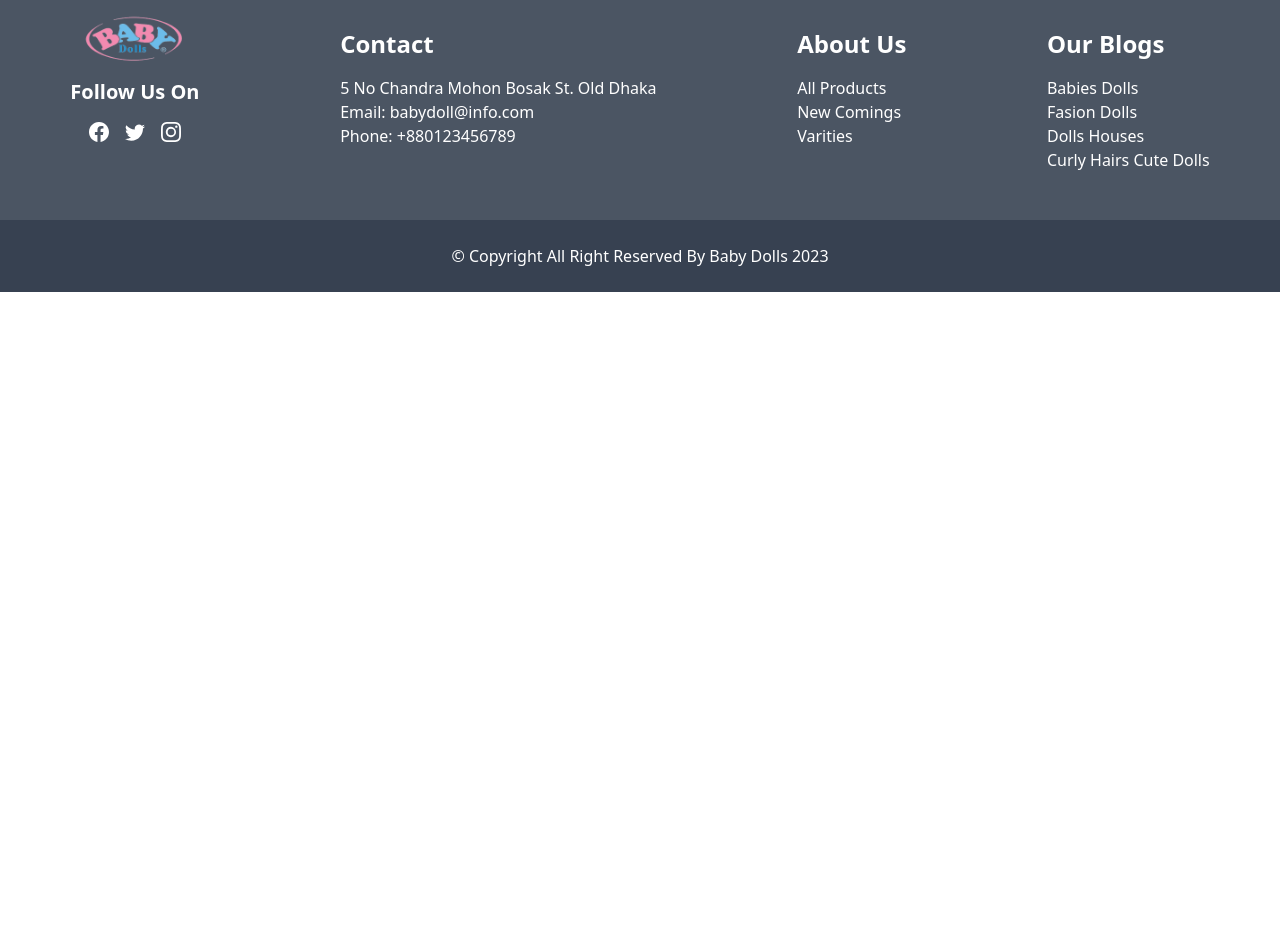
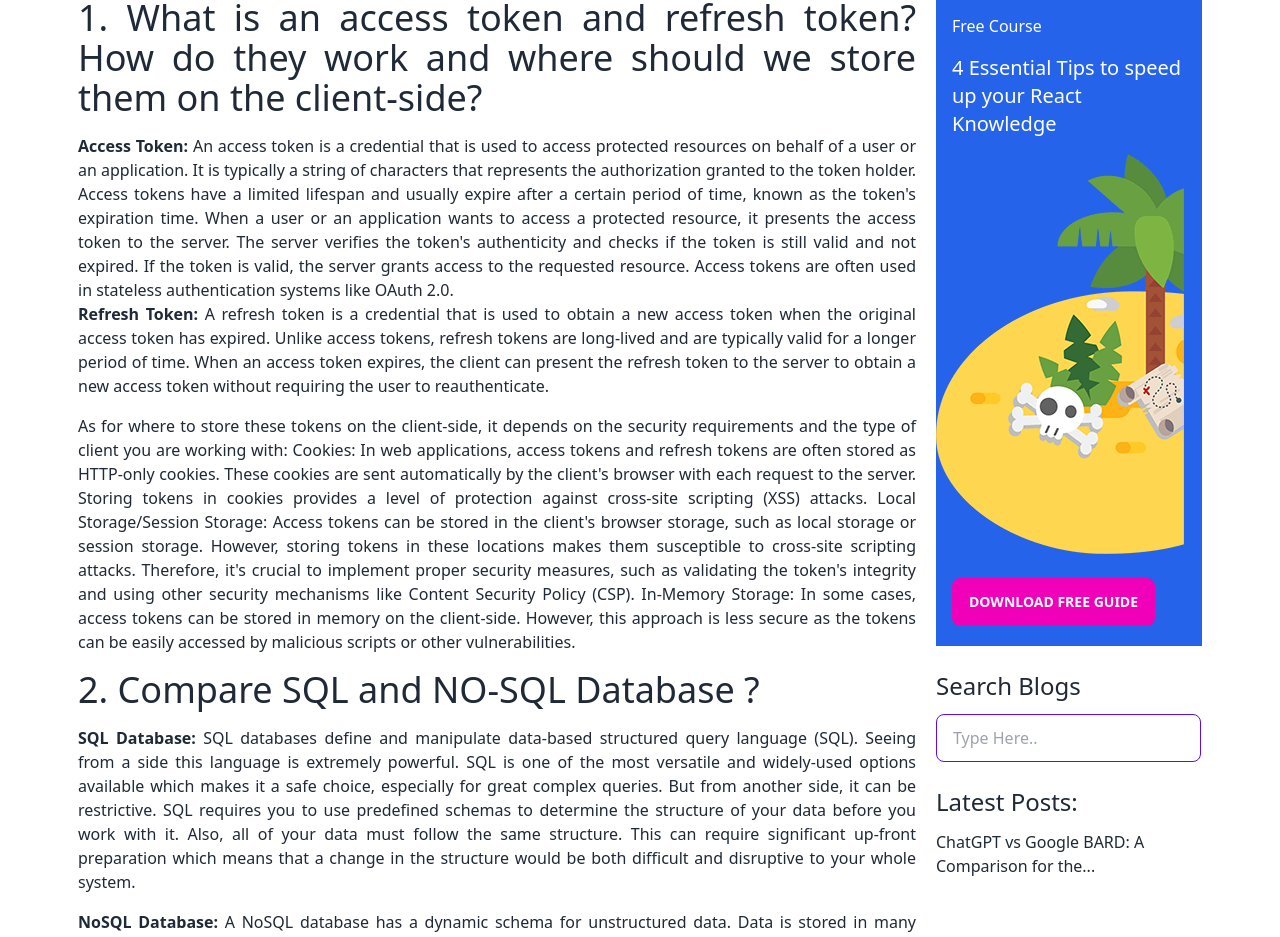
Before and after one commit to nimairoy/baby-dolls-client-side, a React (Vite) app: page /blogs in a window 1280 px wide. Shown: the part 160-1097 px from the top of the page. Before the commit the page ends 800 px from the top, so only its background shows below. Built offline with nearby package versions, Linux system fonts and the light colour scheme; no server answers.

Commit message:
added a blog page

```diff
--- a/src/pages/AllBabyDoll/DollDetails/DollDetails.jsx
+++ b/src/pages/AllBabyDoll/DollDetails/DollDetails.jsx
@@ -4,7 +4,7 @@ import { useLoaderData } from 'react-router-dom';
 const DollDetails = () => {
 
     const doll = useLoaderData();
-    console.log(doll)
+    // console.log(doll)
     const email = '';
     const { _id, doll_name, photo, price, quantity, category, seller_name, description } = doll;
 
--- a/src/pages/Blogs/Blogs.jsx
+++ b/src/pages/Blogs/Blogs.jsx
@@ -1,9 +1,85 @@
 import React from 'react';
+import sidebar from '../../../src/assets/sidebar-island.png'
+import { Link } from 'react-router-dom';
 
 const Blogs = () => {
     return (
-        <div>
-            this is blog
+        <div className='my-container md:grid md:grid-cols-4 py-8 px-2 gap-5'>
+            <div className='col-span-3 text-justify'>
+                <h2 className="text-4xl my-4">
+                    1. What is an access token and refresh token? How do they work and where should we store them on the client-side?
+                </h2>
+                <p>
+                    <strong>Access Token:</strong> An access token is a credential that is used to access protected resources on behalf of a user or an application. It is typically a string of characters that represents the authorization granted to the token holder. Access tokens have a limited lifespan and usually expire after a certain period of time, known as the token's expiration time.
+                    When a user or an application wants to access a protected resource, it presents the access token to the server. The server verifies the token's authenticity and checks if the token is still valid and not expired. If the token is valid, the server grants access to the requested resource. Access tokens are often used in stateless authentication systems like OAuth 2.0.
+                </p>
+                <p>
+                    <strong>Refresh Token:</strong> A refresh token is a credential that is used to obtain a new access token when the original access token has expired. Unlike access tokens, refresh tokens are long-lived and are typically valid for a longer period of time. When an access token expires, the client can present the refresh token to the server to obtain a new access token without requiring the user to reauthenticate.
+                </p>
+                <p className='mt-4'>
+                    As for where to store these tokens on the client-side, it depends on the security requirements and the type of client you are working with:
+                    Cookies: In web applications, access tokens and refresh tokens are often stored as HTTP-only cookies. These cookies are sent automatically by the client's browser with each request to the server. Storing tokens in cookies provides a level of protection against cross-site scripting (XSS) attacks.
+                    Local Storage/Session Storage: Access tokens can be stored in the client's browser storage, such as local storage or session storage. However, storing tokens in these locations makes them susceptible to cross-site scripting attacks. Therefore, it's crucial to implement proper security measures, such as validating the token's integrity and using other security mechanisms like Content Security Policy (CSP).
+                    In-Memory Storage: In some cases, access tokens can be stored in memory on the client-side. However, this approach is less secure as the tokens can be easily accessed by malicious scripts or other vulnerabilities.
+                </p>
+                <h2 className="text-4xl my-4">
+                    2. Compare SQL and NO-SQL Database ?
+                </h2>
+                <p>
+                    <strong>SQL Database: </strong>
+                    SQL databases define and manipulate data-based structured query language (SQL). Seeing from a side this language is extremely powerful. SQL is one of the most versatile and widely-used options available which makes it a safe choice, especially for great complex queries. But from another side, it can be restrictive. SQL requires you to use predefined schemas to determine the structure of your data before you work with it. Also, all of your data must follow the same structure. This can require significant up-front preparation which means that a change in the structure would be both difficult and disruptive to your whole system.
+                </p>
+                <p className='mt-4'>
+                    <strong>NoSQL Database: </strong>
+                    A NoSQL database has a dynamic schema for unstructured data. Data is stored in many ways which means it can be document-oriented, column-oriented, graph-based, or organized as a key-value store. This flexibility means that documents can be created without having a defined structure first. Also, each document can have its own unique structure. The syntax varies from database to database, and you can add fields as you go.
+                </p>
+                <h2 className="text-4xl my-4">
+                    3. What is express js? What is Nest JS ?
+                </h2>
+                <p>
+                    <strong>Express JS: </strong>
+                    Express is a minimal and flexible Node.js framework that provides a robust set of features for building web and mobile applications. It is a lightweight and unopinionated framework that allows developers to create applications with their preferred tools and libraries. Express is popular among developers due to its simplicity and ease of use.
+                </p>
+                <p className='mt-4'>
+                    <strong>NestJS: </strong>
+                    NestJS is a progressive Node.js framework for building efficient, scalable, and reliable server-side applications. It is built on top of Express.js and provides a more structured way of building applications with TypeScript. NestJS uses a modular architecture, making it easy to maintain and scale applications as they grow.
+                </p>
+                <h2 className="text-4xl my-4">
+                    4. What is MongoDB aggregate and how does it work ?
+                </h2>
+                <p>
+                    <strong>Aggregation </strong>
+                    is a way of processing a large number of documents in a collection by means of passing them through different stages. The stages make up what is known as a pipeline. The stages in a pipeline can filter, sort, group, reshape and modify documents that pass through the pipeline.
+                    One of the most common use cases of Aggregation is to calculate aggregate values for groups of documents. This is similar to the basic aggregation available in SQL with the GROUP BY clause and COUNT, SUM and AVG functions. MongoDB Aggregation goes further though and can also perform relational-like joins, reshape documents, create new and update existing collections, and so on.
+                    While there are other methods of obtaining aggregate data in MongoDB, the aggregation framework is the recommended approach for most work.
+                    There are what are called single purpose methods like estimatedDocumentCount(),  count(), and distinct() which are appended to a find() query making them quick to use but limited in scope.
+                    The map-reduce framework on MongoDB is a predecessor of the aggregation framework and much more complex to use. MongoDB have deprecated.
+                </p>
+                <p className='mt-4'>
+                    <strong>How it work: </strong>
+                    When you need to do more complex aggregation, you can use the MongoDB aggregation pipeline (here’s a more detailed tutorial). Aggregation pipelines are collections of stages that, combined with the MongoDB query syntax, will allow you to obtain an aggregated result.
+                    Before we dive into the code, let's understand what the aggregation pipeline itself does and how it works. In the aggregation pipeline, you list out a series of instructions in a "stage." For each stage that's defined, MongoDB executes them one after another in order to give a finalized output you're able to use.
+                </p>
+            </div>
+
+
+            {/* // sidebar  */}
+            <div>
+                <div className='bg-blue-600 pb-5'>
+                    <div className="p-4">
+                        <p className=' text-white mt-4'>Free Course</p>
+                        <h4 className="text-xl text-white mt-4">4 Essential Tips to speed up your React Knowledge</h4>
+                    </div>
+                    <div style={{ marginRight: '-30px' }}>
+                        <img src={sidebar} alt="" />
+                        <button className='btn btn-secondary ml-4 mt-6'>Download Free Guide</button>
+                    </div>
+                </div>
+                <h2 className="text-2xl mt-6 mb-3">Search Blogs</h2>
+                <input type="search" className='input input-primary' name="search" placeholder='Type Here..' id="" />
+                <h2 className="text-2xl mt-6 mb-3">Latest Posts: </h2>
+                <Link>ChatGPT vs Google BARD: A Comparison for the...</Link>
+            </div>
         </div>
     );
 };
--- a/src/pages/Login/Login.jsx
+++ b/src/pages/Login/Login.jsx
@@ -1,12 +1,17 @@
 import React, { useContext, useState } from 'react';
 import { BsGoogle } from 'react-icons/bs';
-import { Link } from 'react-router-dom';
+import { Link, useLocation, useNavigate } from 'react-router-dom';
 import { AuthContext } from '../../Provider/AuthProvider';
 import { Toaster, toast } from 'react-hot-toast';
 
 const Login = () => {
     const [error, setError] = useState('');
     const { userLogin, signInWithGoogle } = useContext(AuthContext);
+
+    const location = useLocation();
+    const navigate = useNavigate();
+
+    const from = location.state?.from?.pathname || '/';
 
     const handleLogin = event => {
         event.preventDefault();
@@ -22,6 +27,7 @@ const Login = () => {
             toast.success('User Login successfully')
             setError('');
             form.reset();
+            navigate(from, { replace: true });
         })
         .catch(err => {
             setError(err.message)
--- a/src/pages/Register/Register.jsx
+++ b/src/pages/Register/Register.jsx
@@ -1,5 +1,5 @@
 import React, { useContext, useState } from 'react';
-import { Link } from 'react-router-dom';
+import { Link, useLocation, useNavigate } from 'react-router-dom';
 import { AuthContext } from '../../Provider/AuthProvider';
 import { updateProfile } from 'firebase/auth';
 import { Toaster, toast } from 'react-hot-toast';
@@ -7,6 +7,11 @@ import { Toaster, toast } from 'react-hot-toast';
 const Register = () => {
     const [error, setError] = useState('');
     const { setUser, createUser } = useContext(AuthContext);
+
+    const location = useLocation();
+    const navigate = useNavigate();
+
+    const from = location.state?.from?.pathname || '/';
 
     const handleRegister = event => {
         event.preventDefault();
@@ -33,6 +38,7 @@ const Register = () => {
             setUser(user);
             toast.success('user created successfully')
             form.reset();
+            navigate(from, { replace: true });
         })
         .catch(err => {
             setError(err.message)
--- a/src/routes/PrivateRoute.jsx
+++ b/src/routes/PrivateRoute.jsx
@@ -27,7 +27,9 @@ const PrivateRoute = ({ children }) => {
         return children;
     }
 
-    return <Navigate to='/login' state={{ from: location }} replace></Navigate>
+    return <>
+        <Navigate to='/login' state={{ from: location }} replace></Navigate>
+    </>
 };
 
 export default PrivateRoute;
```
Also changed, not shown: src/assets/sidebar-island.png (added).
